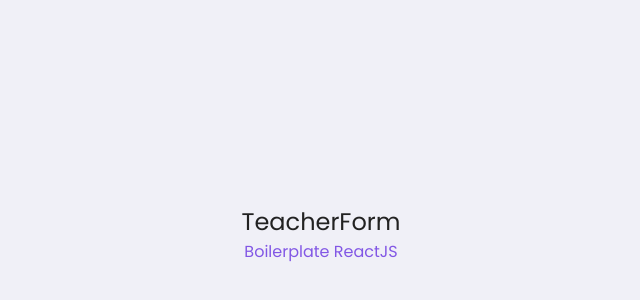
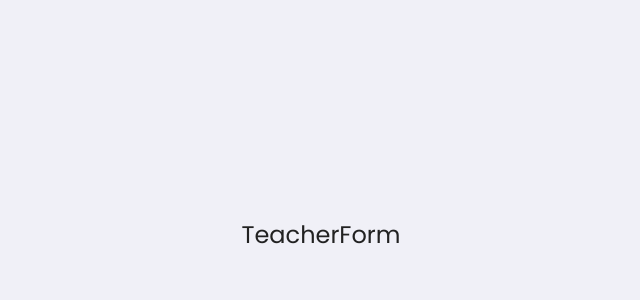
Before and after one commit to lipex360x/Proffy, a React (Create React App) app in the folder frontend/: page /teachers in a window 1280 px wide. Shown: the part 166-466 px from the top of the page, without its empty margins (319-959 px from the left). Built offline with nearby package versions, Linux system fonts and the light colour scheme.

Commit message:
TeacherForm updated

```diff
--- a/frontend/src/pages/TeacherForm/index.tsx
+++ b/frontend/src/pages/TeacherForm/index.tsx
@@ -7,7 +7,6 @@
   return (
     <S.Section>
       <h1>TeacherForm</h1>
-      <p>Boilerplate ReactJS</p>
     </S.Section>
   )
 }
```
